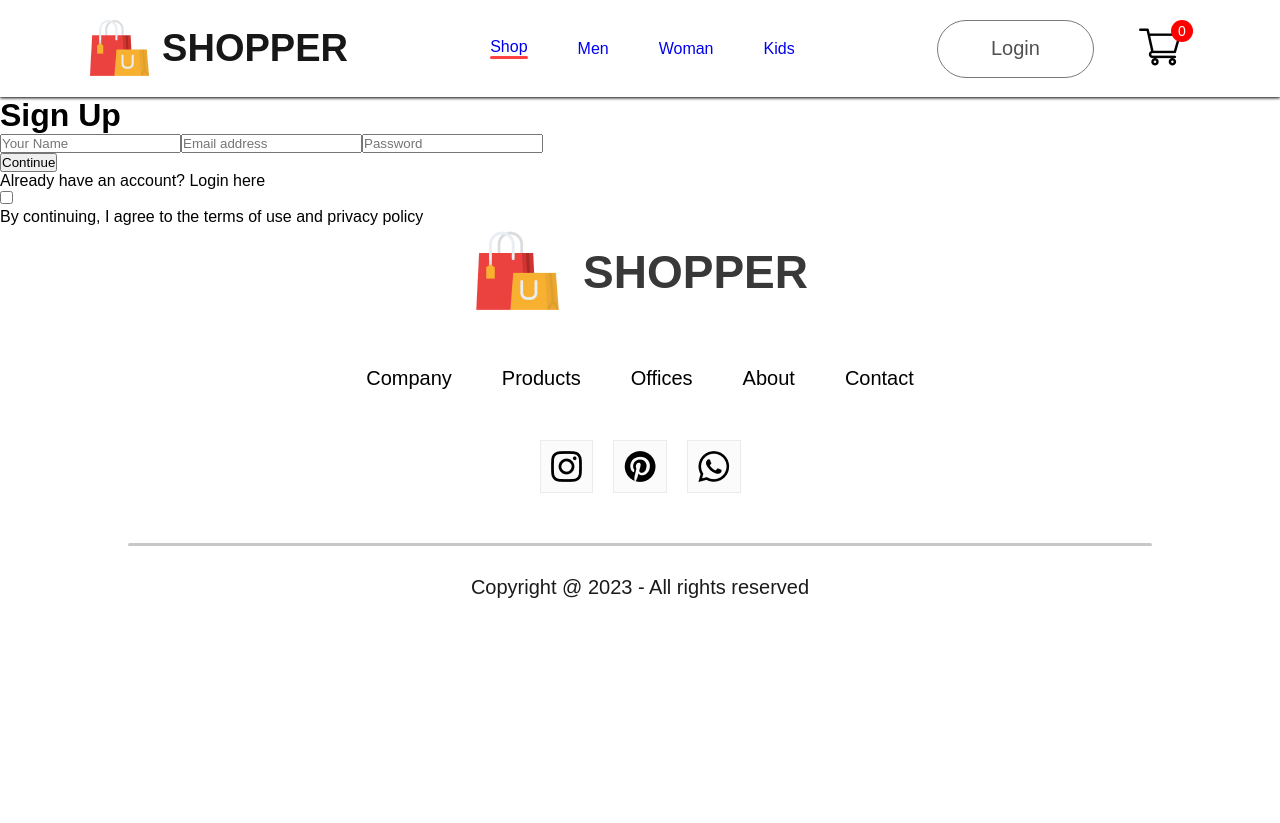
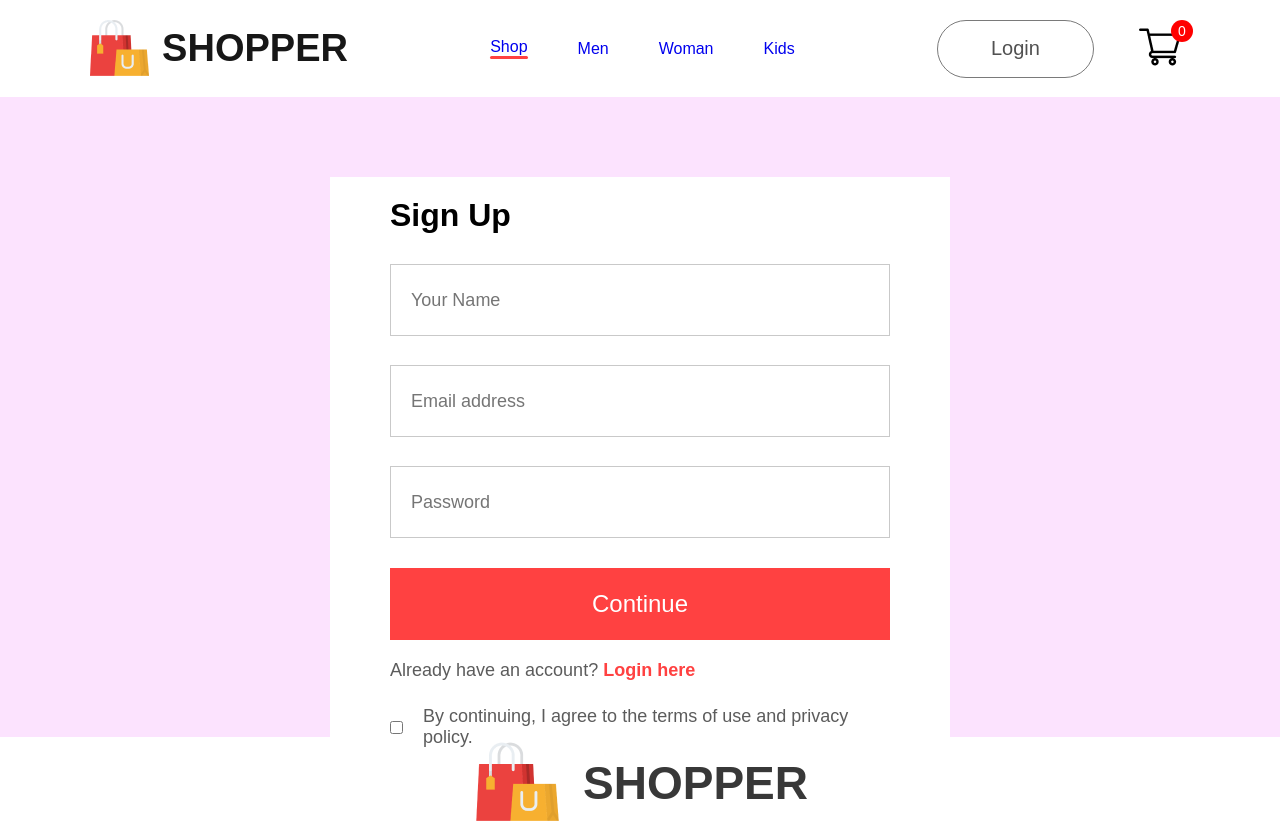
Before and after one commit to pope881/Ecommerce, a React (Create React App) app: page /login in a window 1280 px wide. Shown: the top 823 px of the page. Before the commit the page ends 800 px from the top, so only its background shows below. Built offline with nearby package versions, Linux system fonts and the light colour scheme; the HTML template or start-up script is replaced by a standard one.

Commit message:
login component updated

```diff
--- /dev/null
+++ b/src/Pages/CSS/LoginSignup.css
@@ -0,0 +1,66 @@
+.loginsignup {
+	width: 100%;
+	height: 80vh;
+	background: #fce3fe;
+	padding-top: 80px;
+	padding: auto;
+}
+
+.loginsignup-container {
+	width: 620px;
+	height: 620px;
+	background: white;
+	margin: auto;
+	padding: 10px 60px;
+}
+
+.loginsignup-container h1 {
+	margin: 10px 0px;
+}
+
+.loginsignup-fields {
+	display: flex;
+	flex-direction: column;
+	gap: 29px;
+	margin-top: 30px;
+}
+
+.loginsignup-fields input {
+	height: 72px;
+	width: 100%;
+	padding-left: 20px;
+	border: 1px solid #c9c9c9;
+	outline: none;
+	color: #5c5c5c;
+	font-size: 18px;
+}
+.loginsignup-container button {
+	width: 100%;
+	height: 72px;
+	color: white;
+	background: #ff4141;
+	margin-top: 30px;
+	border: none;
+	font-size: 24px;
+	font-weight: 500;
+	cursor: pointer;
+}
+.loginsignup-login {
+	margin-top: 20px;
+	color: #5c5c5c;
+	font-size: 18px;
+	font-weight: 500;
+}
+.loginsignup-login span {
+	color: #ff4141;
+	font-weight: 600;
+}
+.loginsignup-agree {
+	display: flex;
+	align-items: center;
+	margin-top: 25px;
+	gap: 20px;
+	color: #5c5c5c;
+	font-size: 18px;
+	font-weight: 500;
+}
--- a/src/Pages/LoginSignup.jsx
+++ b/src/Pages/LoginSignup.jsx
@@ -1,5 +1,5 @@
 import React from 'react'
-
+import './CSS/LoginSignup.css'
 const LoginSignup = () => {
 	return (
 		<div className="loginsignup">
@@ -16,7 +16,7 @@
 				</p>
 				<div className="loginsignup-agree">
 					<input type="checkbox" name="" id="" />
-					<p>By continuing, I agree to the terms of use and privacy policy</p>
+					<p>By continuing, I agree to the terms of use and privacy policy.</p>
 				</div>
 			</div>
 		</div>
```
